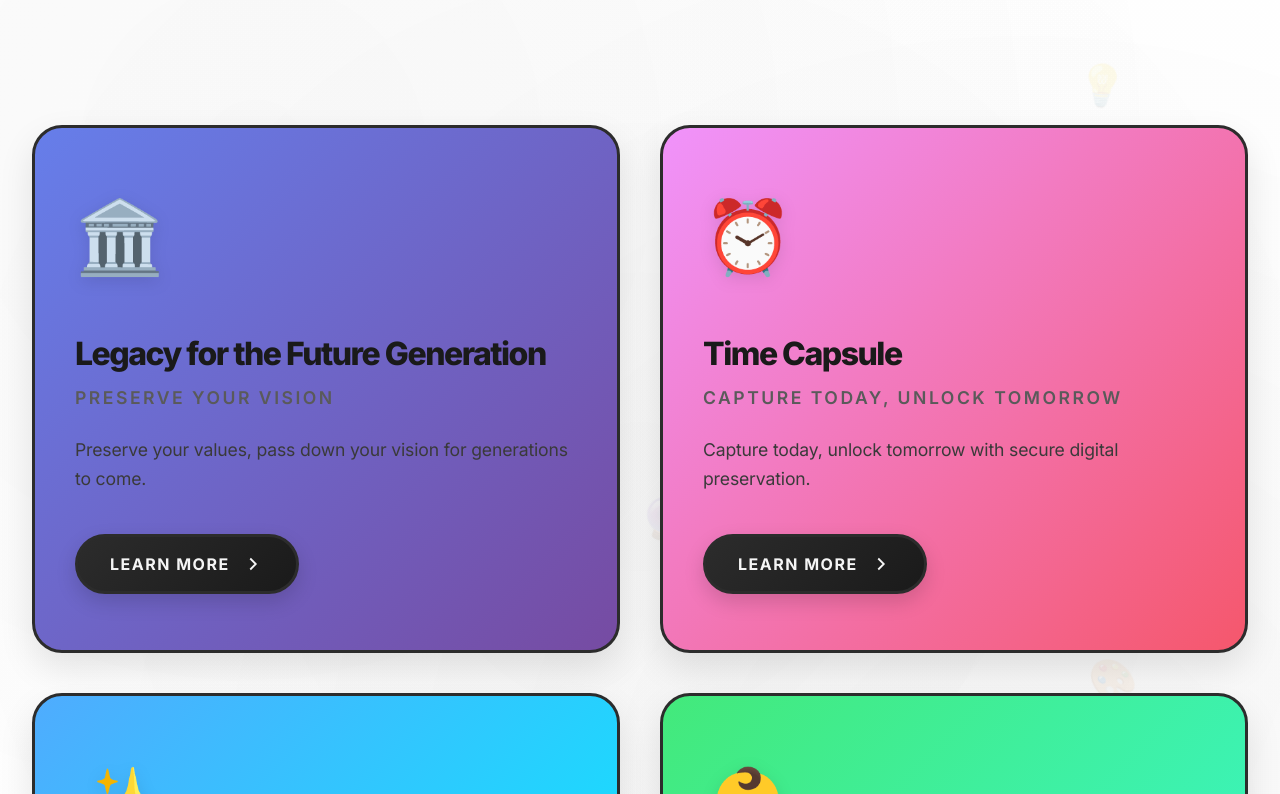
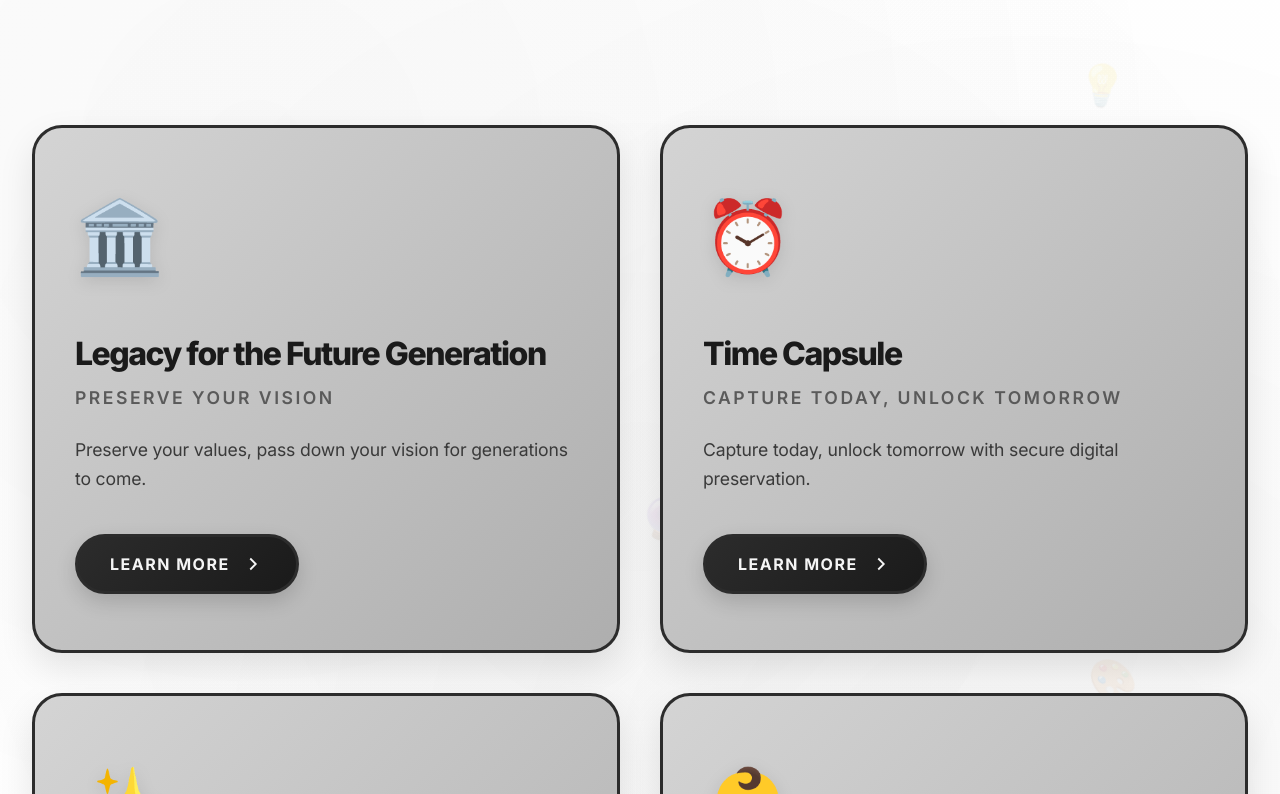
Before and after one commit to Navendu1/in8gen, a React (Vite) app: page / in a window 1280 px wide. Shown: the part 1246-2040 px from the top of the page. Built offline with nearby package versions, Linux system fonts and the light colour scheme.

Commit message:
fix: Update gradient styles for product components to ensure consistency in design

```diff
--- a/src/App.tsx
+++ b/src/App.tsx
@@ -26,7 +26,7 @@ const products: Product[] = [
     subtitle: 'Preserve Your Vision',
     description: 'Preserve your values, pass down your vision for generations to come.',
     icon: '🏛️',
-    gradient: 'linear-gradient(135deg, #667eea 0%, #764ba2 100%)',
+    gradient: 'linear-gradient(135deg, #d4d4d4ff 0%, #aeaeaeff 100%)',
     component: LegacyForFutureGenerationContent
   },
   {
@@ -35,7 +35,7 @@ const products: Product[] = [
     subtitle: 'Capture Today, Unlock Tomorrow',
     description: 'Capture today, unlock tomorrow with secure digital preservation.',
     icon: '⏰',
-    gradient: 'linear-gradient(135deg, #f093fb 0%, #f5576c 100%)',
+    gradient: 'linear-gradient(135deg, #d4d4d4ff 0%, #aeaeaeff 100%)',
     component: TimeCapsuleContent
   },
   {
@@ -44,7 +44,7 @@ const products: Product[] = [
     subtitle: 'Dreams That Live Forever',
     description: 'Keep your dreams alive for generations through documentation and tracking.',
     icon: '✨',
-    gradient: 'linear-gradient(135deg, #4facfe 0%, #00f2fe 100%)',
+    gradient: 'linear-gradient(135deg, #d4d4d4ff 0%, #aeaeaeff 100%)',
     component: DreamPreservationFulfillmentContent
   },
   {
@@ -53,7 +53,7 @@ const products: Product[] = [
     subtitle: 'Secure Their Tomorrow',
     description: 'Secure a brighter tomorrow for your loved ones through smart financial planning.',
     icon: '👶',
-    gradient: 'linear-gradient(135deg, #43e97b 0%, #38f9d7 100%)',
+    gradient: 'linear-gradient(135deg, #d4d4d4ff 0%, #aeaeaeff 100%)',
     component: FutureChildrenLegacyFundContent
   }
 ];
```
